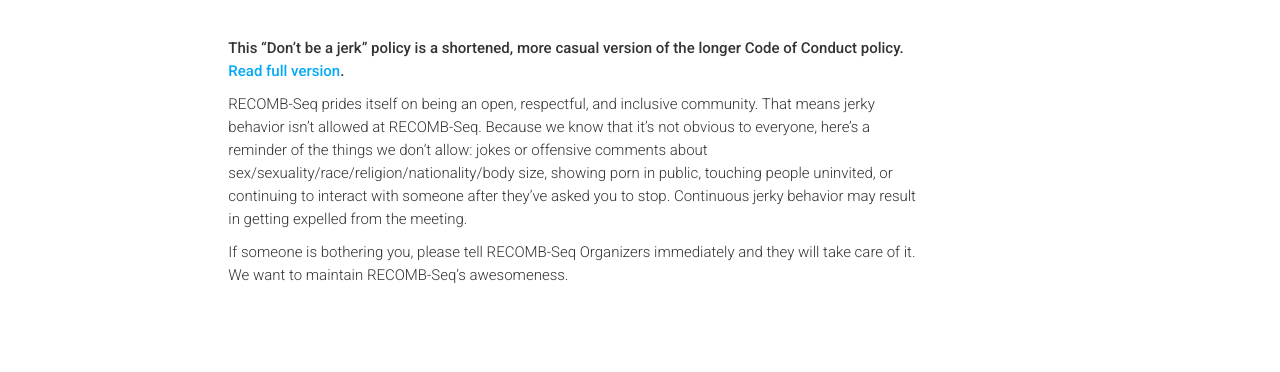
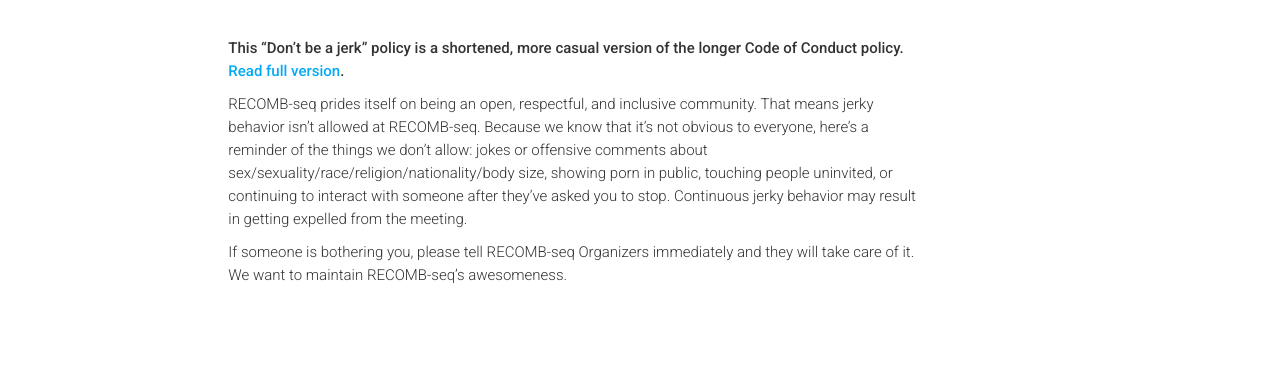
Before and after one commit to recomb-seq/recomb-seq.github.io, a Jekyll site: the page built from cod.md, in a window 1280 px wide and 1118 px high. Shown: the part 409-781 px from the top of the window. Built offline with Jekyll 4.4.1, drawn with Linux system fonts in a browser that asks for light colours; nearby versions of some CDN libraries; comment, search, counter and statistics services are not loaded.

Commit message:
RECOMB-seq

```diff
--- a/_config.yml
+++ b/_config.yml
@@ -10,9 +10,9 @@
 
 
 # Site Settings
-title: "RECOMB-Seq Conference"
+title: "RECOMB-seq Conference"
 email: "calkan@gmail.com"
-description: "RECOMB-Seq is the RECOMB Satellite Conference on Biological Sequence Analysis"
+description: "RECOMB-seq is the RECOMB Satellite Conference on Biological Sequence Analysis"
 baseurl: ""
 url: "https://recomb-seq.github.io"
 permalink: "/blog/:title"
@@ -21,8 +21,8 @@
 siteVerification: ""
 
 # Organizer Info
-organizerName: "RECOMB-Seq"
-organizerAlternateName: "RECOMB-Seq"
+organizerName: "RECOMB-seq"
+organizerAlternateName: "RECOMB-seq"
 organizerDescription: "Algorithm development for analyzing sequence data"
 organizerEmail: "calkan@gmail.com"
 organizerLogo: "/img/seo/organizer-logo.png"
--- a/_includes/speakers-tbd.html
+++ b/_includes/speakers-tbd.html
@@ -2,7 +2,7 @@
 <section id="speakers" class="speakers">
     <div class="content-wrapper">
         <div class="col-lg-10 col-lg-offset-1">
-            <p class="lead">We are currently working on getting world-class speakers for RECOMB-Seq. Speakers will be announced at a later date.</p>
+            <p class="lead">We are currently working on getting world-class speakers for RECOMB-seq. Speakers will be announced at a later date.</p>
         </div>
     </div>
 </section>
--- a/cod.md
+++ b/cod.md
@@ -8,9 +8,9 @@
 __This "Don't be a jerk" policy is a shortened, more casual version of the longer Code of Conduct policy. [Read full version](http://meta.wikimedia.org/wiki/Don%27t_be_a_dick).__
 
 
-RECOMB-Seq prides itself on being an open, respectful, and inclusive community. That means jerky behavior isn’t allowed at RECOMB-Seq. Because we know that it’s not obvious to everyone, here’s a reminder of the things we don’t allow: jokes or offensive comments about sex/sexuality/race/religion/nationality/body size, showing porn in public, touching people uninvited, or continuing to interact with someone after they’ve asked you to stop. Continuous jerky behavior may result in getting expelled from the meeting.
+RECOMB-seq prides itself on being an open, respectful, and inclusive community. That means jerky behavior isn’t allowed at RECOMB-seq. Because we know that it’s not obvious to everyone, here’s a reminder of the things we don’t allow: jokes or offensive comments about sex/sexuality/race/religion/nationality/body size, showing porn in public, touching people uninvited, or continuing to interact with someone after they’ve asked you to stop. Continuous jerky behavior may result in getting expelled from the meeting.
 
-If someone is bothering you, please tell RECOMB-Seq Organizers immediately and they will take care of it. We want to maintain RECOMB-Seq’s awesomeness.
+If someone is bothering you, please tell RECOMB-seq Organizers immediately and they will take care of it. We want to maintain RECOMB-seq’s awesomeness.
 
 
 <img class="img-responsive feature-image" src="{{ site.baseurl }}/img/posts/cod.jpg" style="display:none">
```
Also changed, not shown: history.md (+1 -1 lines).
